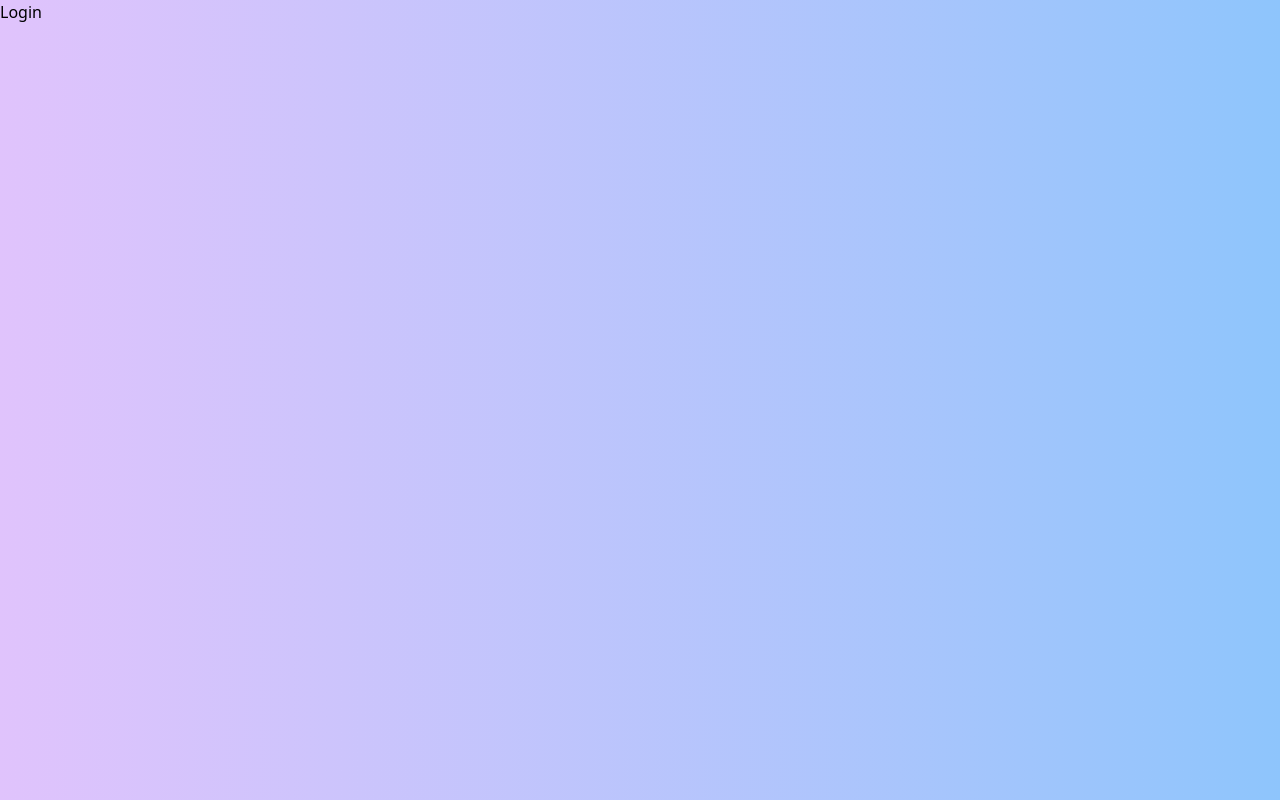
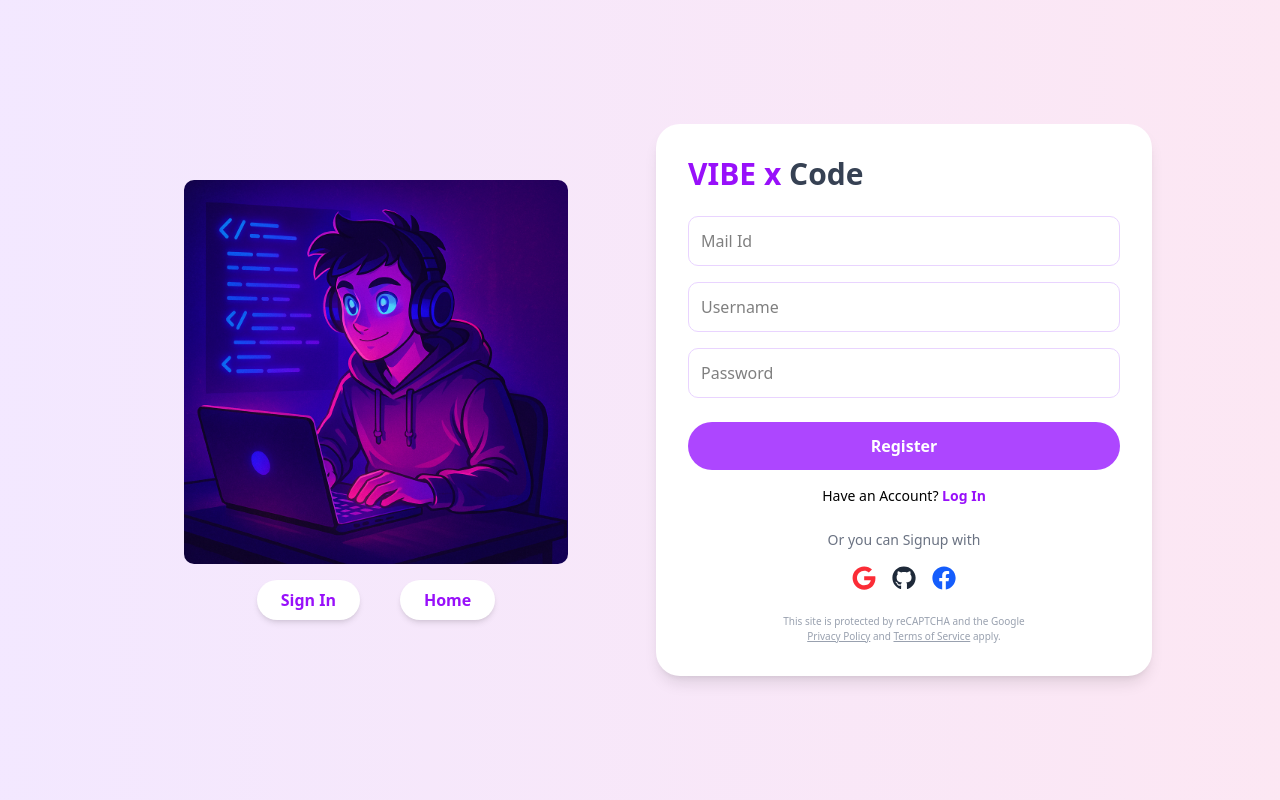
Before and after one commit to Flashl3opard/VibexCode, a Next.js app: page /login in a window 1280 px wide. Built offline with nearby package versions, Linux system fonts and the light colour scheme.

Commit message:
registration page created

```diff
--- a/app/login/page.tsx
+++ b/app/login/page.tsx
@@ -1,11 +1,69 @@
 import React from "react";
+import { FaGoogle, FaFacebook, FaGithub } from "react-icons/fa";
 
-const page = () => {
+export default function App() {
   return (
-    <div>
-      <h3>Login</h3>
+    <div className="min-h-screen bg-gradient-to-r from-purple-100 to-pink-100 flex items-center justify-center p-4">
+      <div className="grid grid-cols-1 md:grid-cols-2 gap-8 max-w-5xl w-full">
+
+        {/* Left Section */}
+        <div className="flex flex-col items-center justify-center">
+          <img
+            src="assets/guy.png" // replace with actual image if needed
+            alt="Student"
+            className="rounded-lg w-full max-w-sm mb-4"
+          />
+          <div className="flex flex-row gap-10">
+          <button className="bg-white px-6 py-2 rounded-full text-purple-600 font-semibold shadow-md ">
+            Sign In
+          </button>
+          <button className="bg-white px-6 py-2 rounded-full text-purple-600 font-semibold shadow-md">
+            Home
+          </button>
+          </div>
+        </div>
+
+        {/* Right Section (Form) */}
+        <div className="bg-white p-8 rounded-3xl shadow-lg w-full">
+          <h1 className="text-3xl font-bold text-purple-600 mb-6">VIBE x <span className="text-gray-700">Code</span></h1>
+
+          <input
+            type="email"
+            placeholder="Mail Id"
+            className="w-full mb-4 p-3 border border-purple-200 rounded-lg focus:outline-none focus:ring-2 focus:ring-purple-400"
+          />
+          <input
+            type="text"
+            placeholder="Username"
+            className="w-full mb-4 p-3 border border-purple-200 rounded-lg focus:outline-none focus:ring-2 focus:ring-purple-400"
+          />
+          <input
+            type="password"
+            placeholder="Password"
+            className="w-full mb-6 p-3 border border-purple-200 rounded-lg focus:outline-none focus:ring-2 focus:ring-purple-400"
+          />
+
+          <button className="w-full bg-purple-500 text-white font-bold py-3 rounded-full hover:bg-purple-600 transition">
+            Register
+          </button>
+
+          <p className="text-center mt-4 text-sm">
+            Have an Account? <a href="#" className="text-purple-600 font-semibold">Log In</a>
+          </p>
+
+          <div className="mt-6 text-center text-gray-500 text-sm">Or you can Signup with</div>
+          <div className="flex justify-center gap-4 mt-4">
+            <FaGoogle className="text-2xl text-red-500 cursor-pointer" />
+            <FaGithub className="text-2xl text-gray-800 cursor-pointer" />
+            <FaFacebook className="text-2xl text-blue-600 cursor-pointer" />
+          </div>
+
+          <p className="mt-6 text-[10px] text-center text-gray-400">
+            This site is protected by reCAPTCHA and the Google <br />
+            <a href="#" className="underline">Privacy Policy</a> and <a href="#" className="underline">Terms of Service</a> apply.
+          </p>
+        </div>
+      </div>
     </div>
   );
-};
-
-export default page;
+}
--- a/app/signup/page.tsx
+++ b/app/signup/page.tsx
@@ -16,7 +16,7 @@ const page = () => {
         </div>
 
         {/*  Form */}
-        <div className="w-full md:w-1/4 p-10 bg-amber-50 border-0 rounded-xl m-20">
+        <div className="w-full md:w-1/4 p-10 bg-amber-50 border-0 rounded-xl m-10">
           <div className="flex justify-between items-center mb-6">
             <div className="text-2xl font-semibold text-purple-600">VIBE <span className="text-gray-700">x</span><span className="text-purple-700"> CODE</span></div>
             <div className="flex gap-4 text-sm text-gray-600 hidden md:flex">
```
